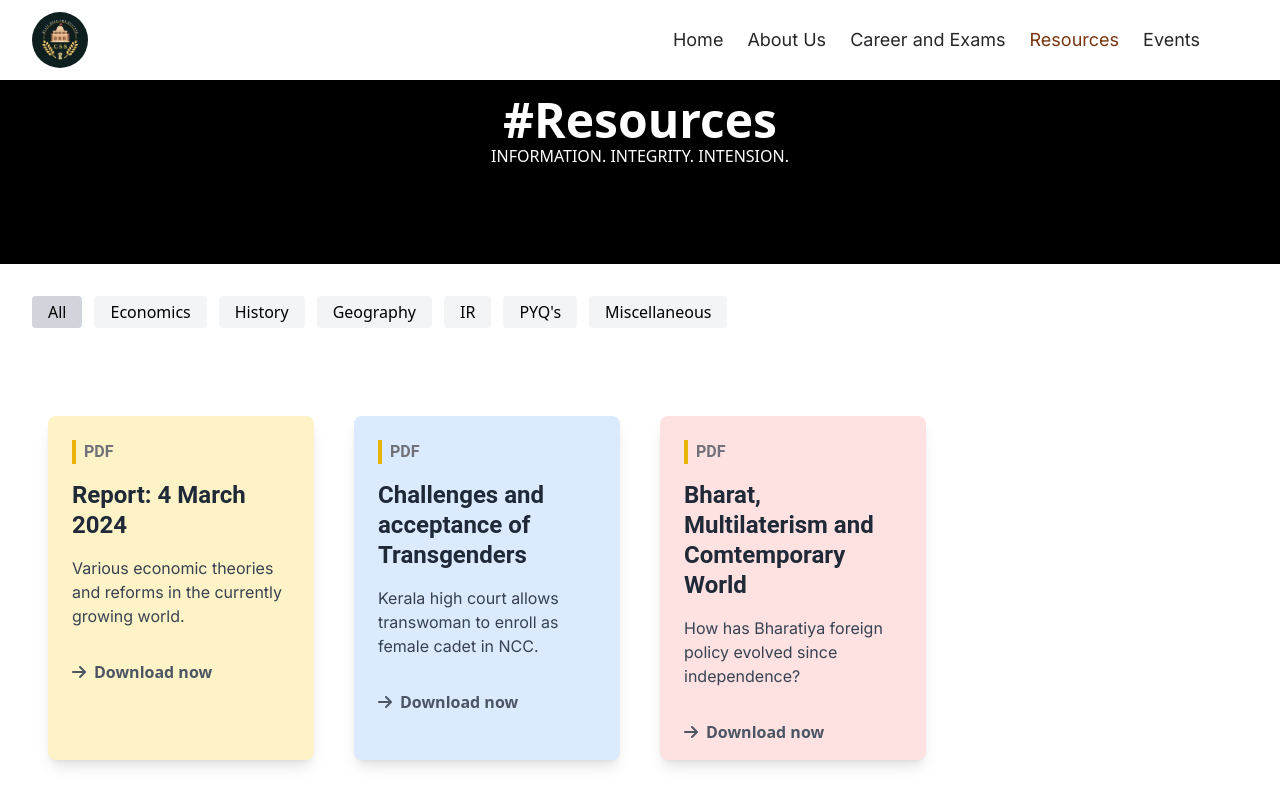
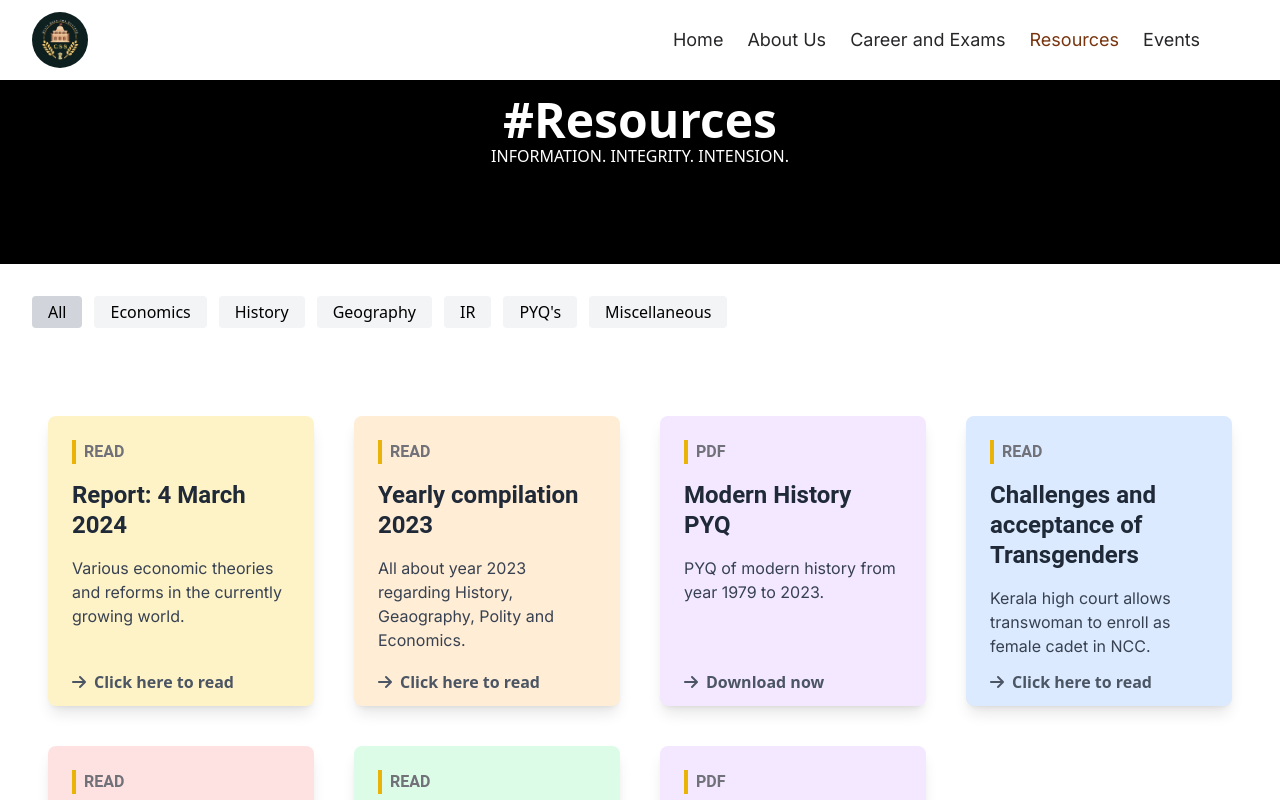
Before and after one commit to Courage003/CSS-official-Website, a React (Vite) app: page /resources in a window 1280 px wide. Shown: the top 800 px of the page. Built offline with nearby package versions, Linux system fonts and the light colour scheme.

Commit message:
cards and data

```diff
--- a/src/components/UI/LinkCard.jsx
+++ b/src/components/UI/LinkCard.jsx
@@ -18,19 +18,19 @@ function LinkCard({ data }) {
 
   return (
     <motion.div initial={{ opacity: 0,y: -25 }} animate={{opacity: 1,y:0}}
-    transition={{ duration: 0.5 }} className={`${colors[data.category]} shadow-lg rounded-lg overflow-hidden max-w-sm mx-auto hover:scale-105 transform duration-300 ease-out`} key={data.id}>
+    transition={{ duration: 0.5 }} className={`${colors[data.category]} shadow-lg rounded-lg relative overflow-hidden max-w-sm mx-auto hover:scale-105 transform duration-300 ease-out`} key={data.id}>
     <div className="px-6 pt-6">
       <div className="border-l-4 pl-2 font-semibold border-yellow-500 font-roboto text-zinc-500 uppercase">
         {data.type}
       </div>
     </div>
-    <div className="px-6 py-4">
+    <div className="px-6 py-4 pb-12">
       <h2 className="mb-2 text-2xl font-roboto font-bold leading-tight text-gray-800">{data.title}</h2>
       <p className="text-gray-700 overflow-auto font-inter text-base pt-2">{data.content}</p>
     </div>
-    <div className="px-6 pt-4 pb-4 flex items-center justify-start text-gray-600  bottom-0">
+    <div className="px-6 pt-4 pb-3 flex items-center justify-start text-gray-600 absolute bottom-0">
       <i className="fa fa-arrow-right" aria-hidden="true"></i>
-      <a className="inline-block pl-2 font-semibold rounded cursor-pointer sticky" href={data.link} target="_blank">
+      <a className="inline-block pl-2 font-semibold rounded cursor-pointer " href={data.link} target="_blank">
         {value[data.type]}
       </a>
     </div>
--- a/src/data/resourceData.js
+++ b/src/data/resourceData.js
@@ -9,7 +9,23 @@ export const links = [
     content: "Various economic theories and reforms in the currently growing world.",
     category: "Economics",
     link: "https://drive.google.com/file/d/10dMm5pYstWBvP9xiYyfLAnGOrjMnBcuG/view?usp=drive_link",
-    type: "pdf",
+    type: "read",
+  },
+  {
+    id: "005",
+    title: "Yearly compilation 2023",
+    content: "All about year 2023 regarding History, Geaography, Polity and Economics.",
+    category: "Miscellaneous",
+    link: "https://www.visionias.in/resources/all_programs.php?c=pt365",
+    type: "read"
+},
+{
+    id: "004",
+    title: "Modern History PYQ",
+    content: "PYQ of modern history from year 1979 to 2023.",
+    category: "PYQ's",
+    link: "https://drive.google.com/file/d/1TG5n70iQZ6oerewyWGt0cO_Hhwa3AFi6/view?usp=drive_link",
+    type: "pdf"
   },
   {
     id: "002",
@@ -17,15 +33,33 @@ export const links = [
     content: "Kerala high court allows transwoman to enroll as female cadet in NCC.",
     category: "History",
     link: "https://drive.google.com/file/d/10g7MG_7_fnSXUwwu-JSnuVEde3wWFgFN/view?usp=drive_link",
-    type: "pdf",
+    type: "read",
   },
+
   {
-    id: "002",
+    id: "003",
     title: "Bharat, Multilaterism and Comtemporary World",
     content: "How has Bharatiya foreign policy evolved since independence?",
     category: "IR",
     link: "https://drive.google.com/file/d/10aCT2LpTqrfIKWJaYmLI_Np_Lt23hNJp/view?usp=drive_link",
-    type: "pdf",
+    type: "read",
+  },
+
+  {
+      id: "006",
+      title: "La Nina and Sustainable development",
+      content: "Explained about LA NINA and Sustainable Development related to current happenings.",
+      category: "Geography",
+      link: "https://drive.google.com/file/d/1LUYOrj5Jyt6MD7pqd0ZfOcjGIGz4lZW8/view?usp=drive_link",
+      type: "read"
+  },
+  {
+      id: "007",
+      title: "Medieval History PYQ",
+      content: "PYQ of medieval history from year 1995 to 2023.",
+      category: "PYQ's",
+      link: "https://drive.google.com/file/d/15SQzKy7WU1OPIvZUe5emcMDGPugYaXwX/view?usp=drive_link",
+      type: "pdf"
   },
   // {
   //     id: "",
```
